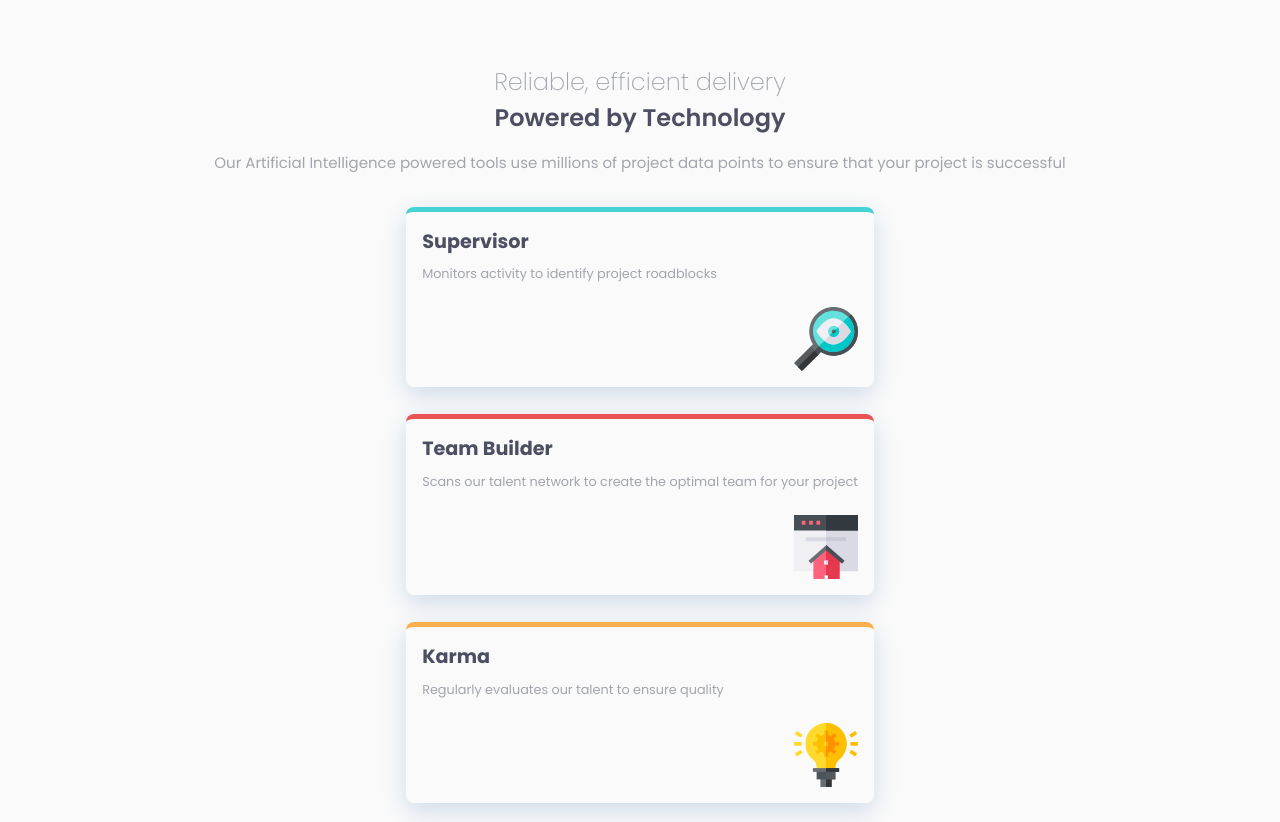
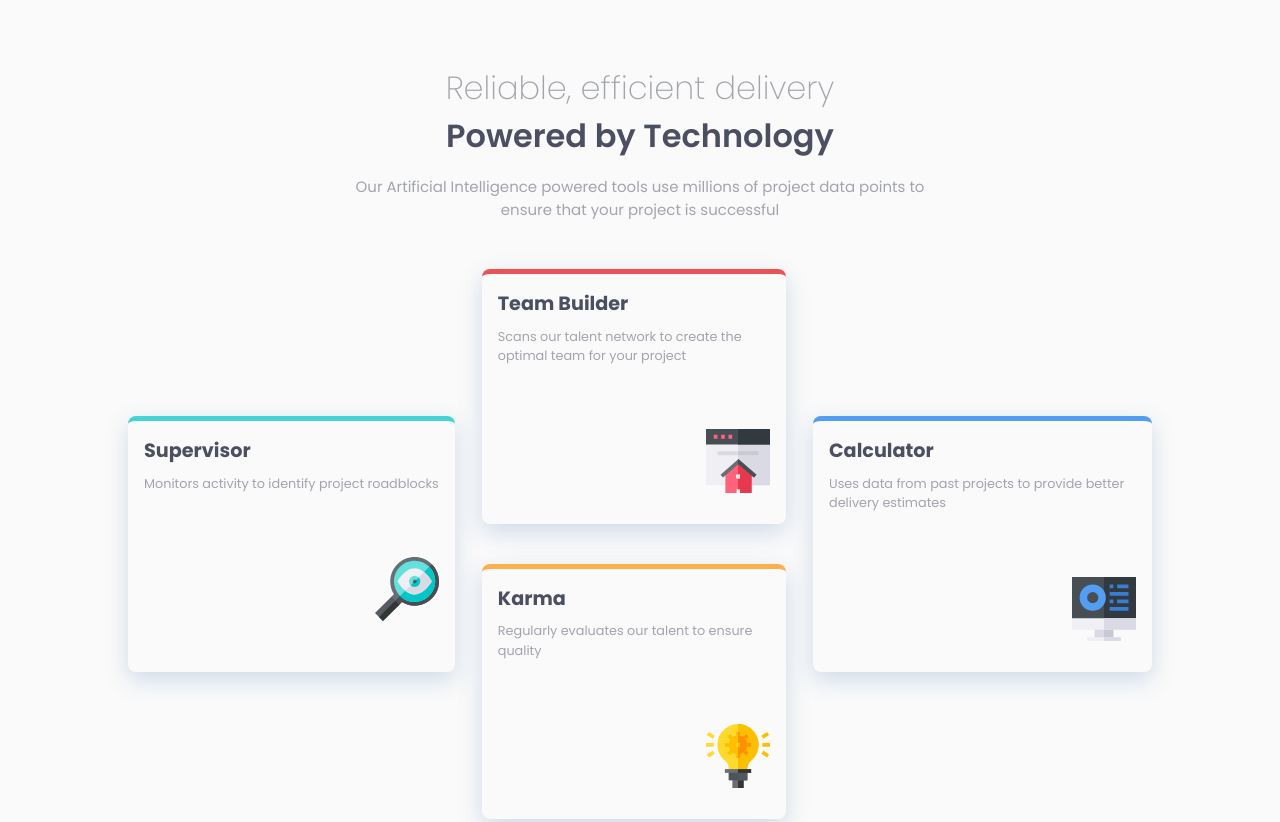
Before and after one commit to Shakil-a/four-card-feature-section-master, a plain HTML site: page index.html in a window 1280 px wide. Shown: the top 822 px of the page. Drawn offline with Linux system fonts and the light colour scheme.

Commit message:
style changes for desktop design

```diff
--- a/style.css
+++ b/style.css
@@ -1,11 +1,11 @@
-:root{
+:root {
   /* primary colours */
   --Red: hsl(0, 78%, 62%);
   --Cyan: hsl(180, 62%, 55%);
   --Orange: hsl(34, 97%, 64%);
   --Blue: hsl(212, 86%, 64%);
 
-   /* nuetral colours */
+  /* neutral colours */
   --Very-Dark-Blue: hsl(234, 12%, 34%);
   --Grayish-Blue: hsl(229, 6%, 66%);
   --Very-Light-Grey: hsl(0, 0%, 98%);
@@ -48,7 +48,7 @@
 
 /* styling */
 
-  main{
+main {
   max-width: 80%;
   margin: 64px auto;
   display: flex;
@@ -56,71 +56,113 @@
   align-items: center;
 }
 
-  p{
+p {
   font-weight: var(--fw-regular);
   color: var(--Grayish-Blue);
 }
 
-  h1{
+h1 {
   font-weight: var(--fw-light);
   color: var(--Grayish-Blue);
 }
 
-  h1,
-  h2{
+h1, h2 {
   font-size: 1.5rem;
 }
 
-  header{
+header {
   margin-bottom: 32px;
   text-align: center;
 }
 
-  h2{
+h2 {
   margin-bottom: 16px;
   font-weight: var(--fw-heavy);
   color: var(--Very-Dark-Blue);
 }
 
-  article{
+article {
   padding: 16px;
   box-shadow: rgb(34 97 160 / 20%) 0px 8px 24px;
   border-radius: 8px;
 }
 
-  img{
+img {
   margin-left: auto;
+  margin-top: 64px;
 }
 
-  article p{
+article p {
   margin-bottom: 24px;
   margin-top: 8px;
   font-size: 0.8rem;
 }
 
-  .four-cards{
+.four-cards {
   display: flex;
   flex-direction: column;
   gap: 1.8em;
 }
 
-  h3{
+h3 {
   font-size: 1.2rem;
-    color: var(--Very-Dark-Blue)
+  color: var(--Very-Dark-Blue);
 }
 
-  .supervisor-card{
+.supervisor-card {
   border-top: 5px solid var(--Cyan);
 }
 
-  .team-builder-card{
+.team-builder-card {
   border-top: 5px solid var(--Red);
 }
 
-  .karma-card{
+.karma-card {
   border-top: 5px solid var(--Orange);
 }
 
-  .calculator-card{
+.calculator-card {
   border-top: 5px solid var(--Blue);
 }
+
+/* Media query for larger screens */
+@media (min-width: 1024px) {
+  .four-cards{
+    display: grid;
+    grid-template-columns: auto auto auto;
+    gap: 1.8em;
+    min-height: 550px;
+  }
+  .team-builder-card{
+    grid-column-start: 2;
+    grid-column-end: 3;
+    margin-bottom: -9em;
+  }
+  .calculator-card{
+    grid-row-start: 2;
+    grid-row-end: 3;
+    grid-column-start: 3;
+    grid-column-end: 4;
+}
+.supervisor-card{
+  grid-row-start: 2;
+  grid-row-end: 3;
+  grid-column-start: 1;
+  grid-column-end: 2;
+}
+.karma-card{
+  grid-row-start: 3;
+    grid-row-end: 4;
+    grid-column-start: 2;
+    grid-column-end: 3;
+    margin-top: -9em;
+}
+header{
+  max-width: 60%;
+  margin-bottom: 48px;
+}
+
+h1, h2 {
+  font-size: 2rem;
+}
+}
```
Lines whose indentation alone changed are shown as unchanged.
